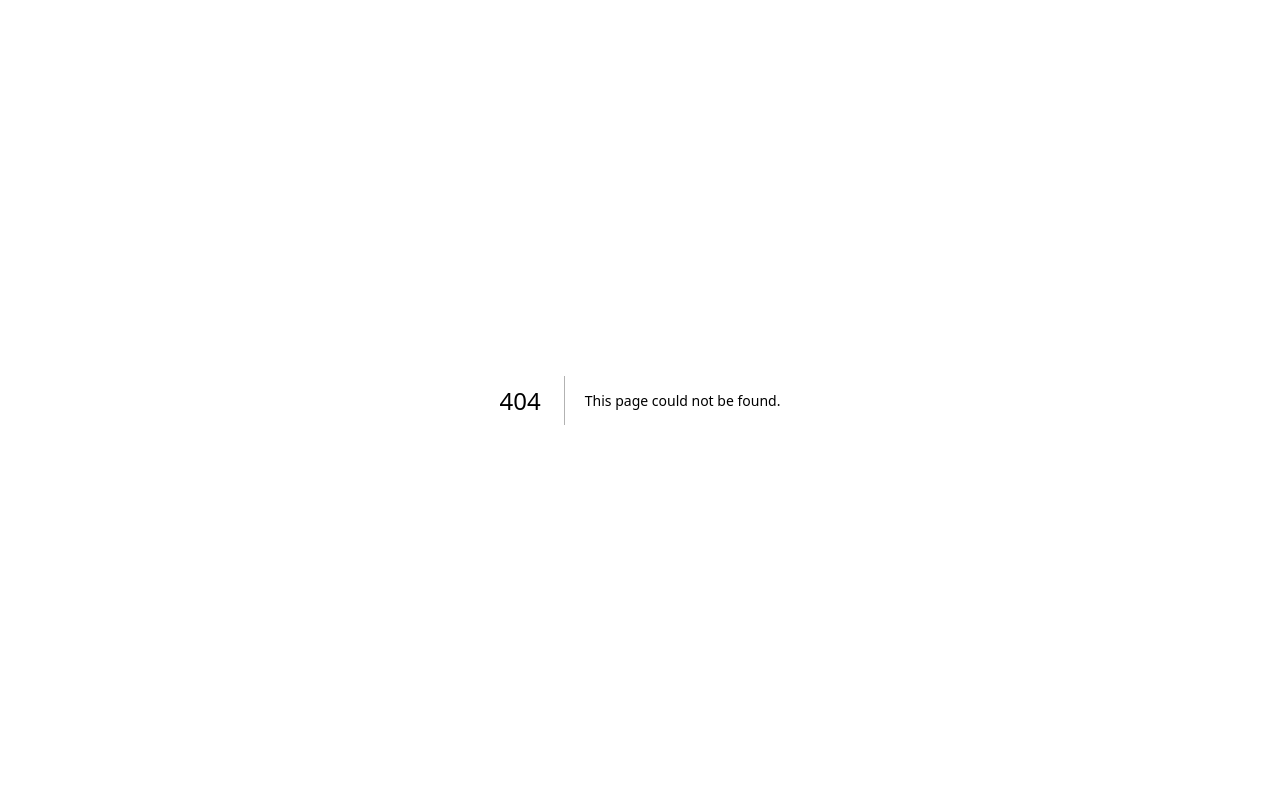
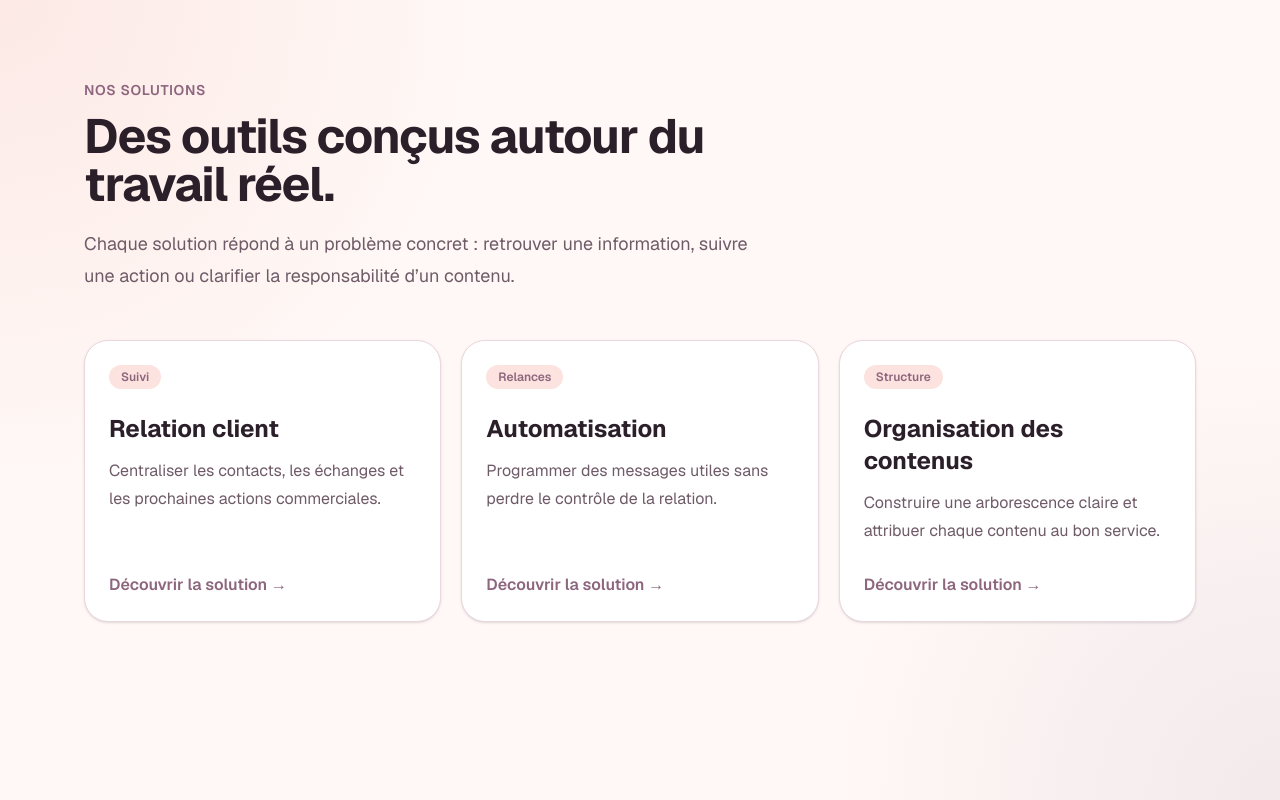
Before and after one commit to sebastien-duhaillier/la-bonne-branche, a Next.js app: page /solutions in a window 1280 px wide. Before the commit this address had no page. Built offline with nearby package versions, Linux system fonts and the light colour scheme.

Commit message:
feat: ajouter app/solutions/page.tsx

```diff
--- /dev/null
+++ b/app/solutions/page.tsx
@@ -0,0 +1,76 @@
+import type { Metadata } from "next";
+import Link from "next/link";
+
+export const metadata: Metadata = {
+  title: "Solutions",
+  description: "Les solutions proposées par La Bonne Branche.",
+};
+
+const solutions = [
+  {
+    title: "Relation client",
+    href: "/solutions/relation-client",
+    description:
+      "Centraliser les contacts, les échanges et les prochaines actions commerciales.",
+    label: "Suivi",
+  },
+  {
+    title: "Automatisation",
+    href: "/solutions/automatisation",
+    description:
+      "Programmer des messages utiles sans perdre le contrôle de la relation.",
+    label: "Relances",
+  },
+  {
+    title: "Organisation des contenus",
+    href: "/solutions/organisation-contenus",
+    description:
+      "Construire une arborescence claire et attribuer chaque contenu au bon service.",
+    label: "Structure",
+  },
+];
+
+export default function SolutionsPage() {
+  return (
+    <main>
+      <section className="mx-auto max-w-6xl px-5 py-16 sm:py-20">
+        <p className="text-sm font-semibold uppercase tracking-wider text-primary">
+          Nos solutions
+        </p>
+        <h1 className="mt-3 max-w-3xl text-4xl font-bold tracking-tight text-foreground sm:text-5xl">
+          Des outils conçus autour du travail réel.
+        </h1>
+        <p className="mt-5 max-w-2xl text-lg leading-8 text-muted">
+          Chaque solution répond à un problème concret : retrouver une
+          information, suivre une action ou clarifier la responsabilité d’un
+          contenu.
+        </p>
+
+        <div className="mt-12 grid gap-5 md:grid-cols-3">
+          {solutions.map((solution) => (
+            <article
+              key={solution.href}
+              className="flex flex-col rounded-3xl border border-border bg-surface p-6 shadow-sm"
+            >
+              <span className="w-fit rounded-full bg-accent-soft px-3 py-1 text-xs font-semibold text-primary">
+                {solution.label}
+              </span>
+              <h2 className="mt-6 text-2xl font-bold text-foreground">
+                {solution.title}
+              </h2>
+              <p className="mt-3 flex-1 leading-7 text-muted">
+                {solution.description}
+              </p>
+              <Link
+                href={solution.href}
+                className="mt-7 font-semibold text-primary hover:text-primary-hover"
+              >
+                Découvrir la solution →
+              </Link>
+            </article>
+          ))}
+        </div>
+      </section>
+    </main>
+  );
+}
```
